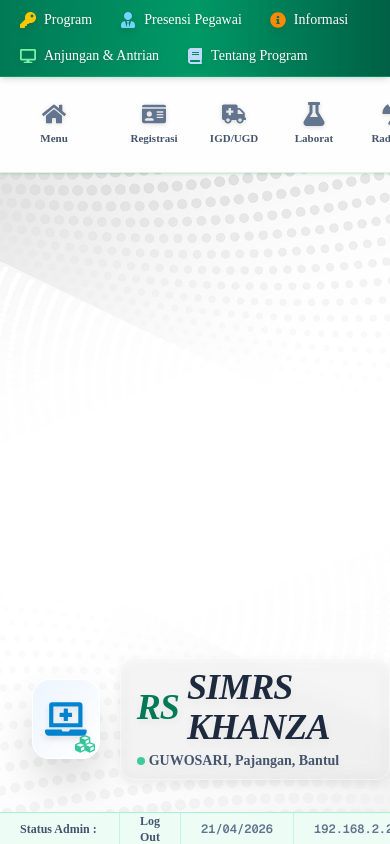
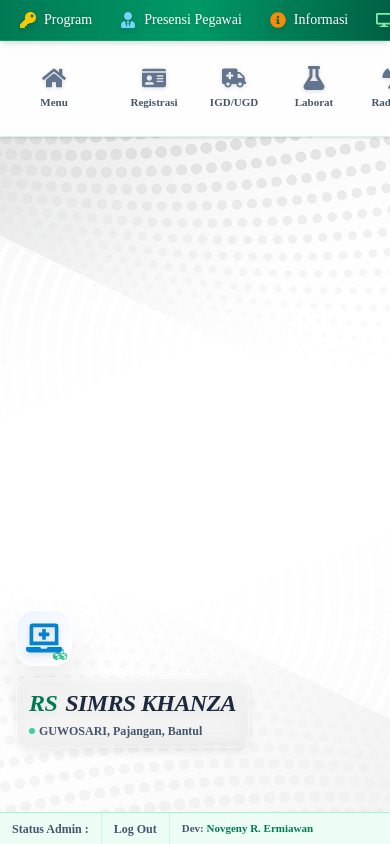
Before and after one commit to Renov30/nxt-khanza, a Next.js app: page / in a window 390 px wide. Built offline with nearby package versions, Linux system fonts and the light colour scheme.

Commit message:
refactor: buat tampilan ui halaman utama responsive

```diff
--- a/app/page.tsx
+++ b/app/page.tsx
@@ -26,9 +26,9 @@ export default function Home() {
         initial={{ y: -50, opacity: 0 }}
         animate={{ y: 0, opacity: 1 }}
         transition={{ duration: 0.5, ease: "easeOut" }}
-        className="bg-gradient-to-r from-emerald-700 via-emerald-600 to-emerald-800 text-white flex items-center justify-between px-2 py-1 shadow-md z-30 border-b border-emerald-500/50"
+        className="bg-gradient-to-r from-emerald-700 via-emerald-600 to-emerald-800 text-white flex overflow-x-auto whitespace-nowrap px-2 py-1 shadow-md z-30 border-b border-emerald-500/50 [scrollbar-width:none] [-ms-overflow-style:none] [&::-webkit-scrollbar]:hidden"
       >
-        <div className="flex flex-wrap items-center gap-1">
+        <div className="flex items-center gap-1 w-max">
           <TopMenuItem icon={<FaKey className="text-yellow-400" />} label="Program" />
           <TopMenuItem icon={<FaUserTie className="text-sky-300" />} label="Presensi Pegawai" />
           <TopMenuItem icon={<FaInfoCircle className="text-orange-400" />} label="Informasi" />
@@ -42,7 +42,7 @@ export default function Home() {
         initial={{ opacity: 0, y: -20 }}
         animate={{ opacity: 1, y: 0 }}
         transition={{ delay: 0.2, duration: 0.5 }}
-        className="bg-white/80 backdrop-blur-md border-b border-emerald-100 flex items-center px-4 py-2 shadow-sm z-20 gap-1 overflow-x-auto relative"
+        className="bg-white/80 backdrop-blur-md border-b border-emerald-100 flex items-center px-4 py-2 shadow-sm z-20 gap-1 overflow-x-auto relative [scrollbar-width:none] [-ms-overflow-style:none] [&::-webkit-scrollbar]:hidden"
       >
         <SecondaryMenuItem icon={<FaHome className="text-slate-500 group-hover:text-emerald-600 transition-colors" />} label="Menu" />
         <div className="w-px h-10 bg-emerald-100 mx-2 self-center"></div>
@@ -79,26 +79,26 @@ export default function Home() {
           initial={{ x: -50, opacity: 0 }}
           animate={{ x: 0, opacity: 1 }}
           transition={{ delay: 0.6, type: 'spring', stiffness: 100 }}
-          className="absolute bottom-8 left-8 z-10 flex items-center gap-5"
+          className="absolute bottom-16 left-4 sm:bottom-8 sm:left-8 z-10 flex flex-col sm:flex-row items-start sm:items-center gap-3 sm:gap-5"
         >
           {/* Logo 3D effect */}
           <motion.div
             whileHover={{ rotate: 10, scale: 1.05 }}
-            className="w-20 h-20 bg-white/90 backdrop-blur-xl rounded-2xl flex items-center justify-center p-3 shadow-2xl border border-white/50 relative overflow-hidden group"
+            className="w-14 h-14 sm:w-20 sm:h-20 bg-white/90 backdrop-blur-xl rounded-2xl flex items-center justify-center p-2 sm:p-3 shadow-2xl border border-white/50 relative overflow-hidden group shrink-0"
           >
             <div className="absolute inset-0 bg-gradient-to-br from-blue-100 to-transparent opacity-50 group-hover:opacity-100 transition-opacity"></div>
-            <FaLaptopMedical className="text-6xl text-sky-600 drop-shadow-md z-10" />
+            <FaLaptopMedical className="text-4xl sm:text-6xl text-sky-600 drop-shadow-md z-10" />
             <div className="absolute bottom-1 right-1">
-              <FaCubes className="text-xl text-emerald-500 opacity-80" />
+              <FaCubes className="text-sm sm:text-xl text-emerald-500 opacity-80" />
             </div>
           </motion.div>
 
-          <div className="flex flex-col drop-shadow-lg bg-white/40 backdrop-blur-sm px-4 py-2 rounded-xl border border-white/40">
-            <h1 className="text-4xl font-extrabold text-slate-800 tracking-tight italic flex items-center gap-2">
+          <div className="flex flex-col drop-shadow-lg bg-white/40 backdrop-blur-sm px-3 sm:px-4 py-2 rounded-xl border border-white/40">
+            <h1 className="text-2xl sm:text-4xl font-extrabold text-slate-800 tracking-tight italic flex items-center gap-2">
               <span className="text-emerald-700">RS</span> SIMRS KHANZA
             </h1>
-            <p className="text-sm font-semibold text-slate-600 mt-1 flex items-center gap-1">
-              <span className="w-2 h-2 rounded-full bg-emerald-500 inline-block animate-pulse"></span>
+            <p className="text-xs sm:text-sm font-semibold text-slate-600 mt-1 flex items-center gap-1">
+              <span className="w-1.5 h-1.5 sm:w-2 sm:h-2 rounded-full bg-emerald-500 inline-block animate-pulse"></span>
               GUWOSARI, Pajangan, Bantul
             </p>
           </div>
@@ -110,22 +110,22 @@ export default function Home() {
         initial={{ y: 20, opacity: 0 }}
         animate={{ y: 0, opacity: 1 }}
         transition={{ delay: 0.4, duration: 0.5 }}
-        className="bg-emerald-50/90 backdrop-blur-md border-t border-emerald-200 text-xs font-semibold text-slate-600 flex items-center h-8 z-20 shadow-[0_-2px_10px_rgba(0,0,0,0.02)]"
+        className="bg-emerald-50/90 backdrop-blur-md border-t border-emerald-200 text-xs font-semibold text-slate-600 flex items-center h-8 z-20 shadow-[0_-2px_10px_rgba(0,0,0,0.02)] w-full overflow-x-auto whitespace-nowrap [scrollbar-width:none] [-ms-overflow-style:none] [&::-webkit-scrollbar]:hidden"
       >
-        <div className="px-5 py-1 border-r border-emerald-200/60 flex items-center min-w-[120px] h-full">
+        <div className="px-3 sm:px-5 py-1 border-r border-emerald-200/60 flex items-center min-w-max h-full">
           Status Admin :
         </div>
-        <div className="px-5 py-1 border-r border-emerald-200/60 flex items-center hover:bg-emerald-100 cursor-pointer transition-colors h-full">
+        <div className="px-3 sm:px-5 py-1 border-r border-emerald-200/60 flex items-center hover:bg-emerald-100 cursor-pointer transition-colors h-full min-w-max">
           Log Out
         </div>
-        <div className="px-5 py-1 border-r border-emerald-200/60 flex items-center h-full text-slate-500 font-mono">
+        <div className="hidden sm:flex px-5 py-1 border-r border-emerald-200/60 items-center h-full text-slate-500 font-mono">
           21/04/2026
         </div>
-        <div className="px-5 py-1 border-r border-emerald-200/60 flex items-center h-full text-slate-500 font-mono">
+        <div className="hidden sm:flex px-5 py-1 border-r border-emerald-200/60 items-center h-full text-slate-500 font-mono">
           192.168.2.230
         </div>
-        <div className="px-5 py-1 flex items-center flex-1 h-full text-[11px] justify-end sm:justify-start">
-          <span><span className="hidden sm:inline">Dikembangkan oleh </span><span className="text-emerald-700 font-bold">Novgeny R. Ermiawan</span></span>
+        <div className="px-3 sm:px-5 py-1 flex items-center min-w-max h-full text-[11px] flex-1">
+          <span><span className="hidden sm:inline">Dikembangkan oleh </span><span className="inline sm:hidden">Dev: </span><span className="text-emerald-700 font-bold">Novgeny R. Ermiawan</span></span>
         </div>
       </motion.footer>
 
```
